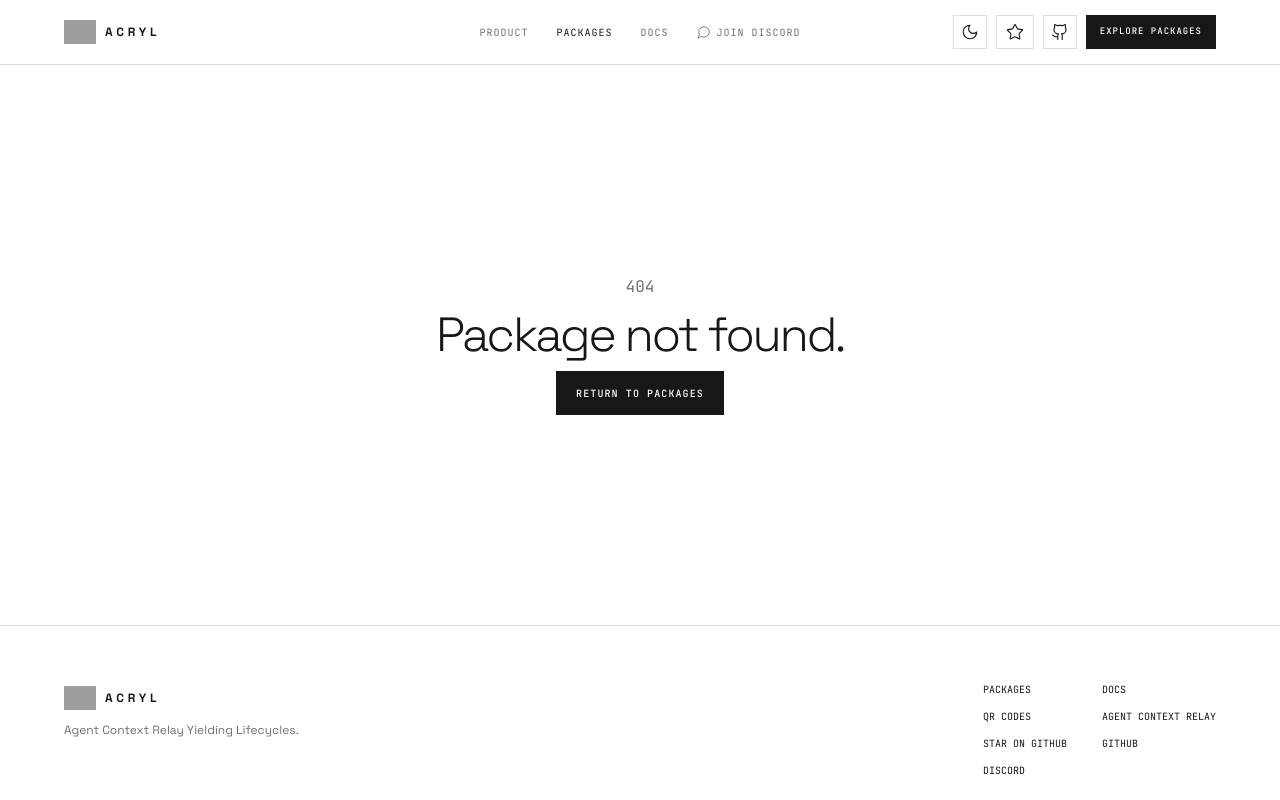
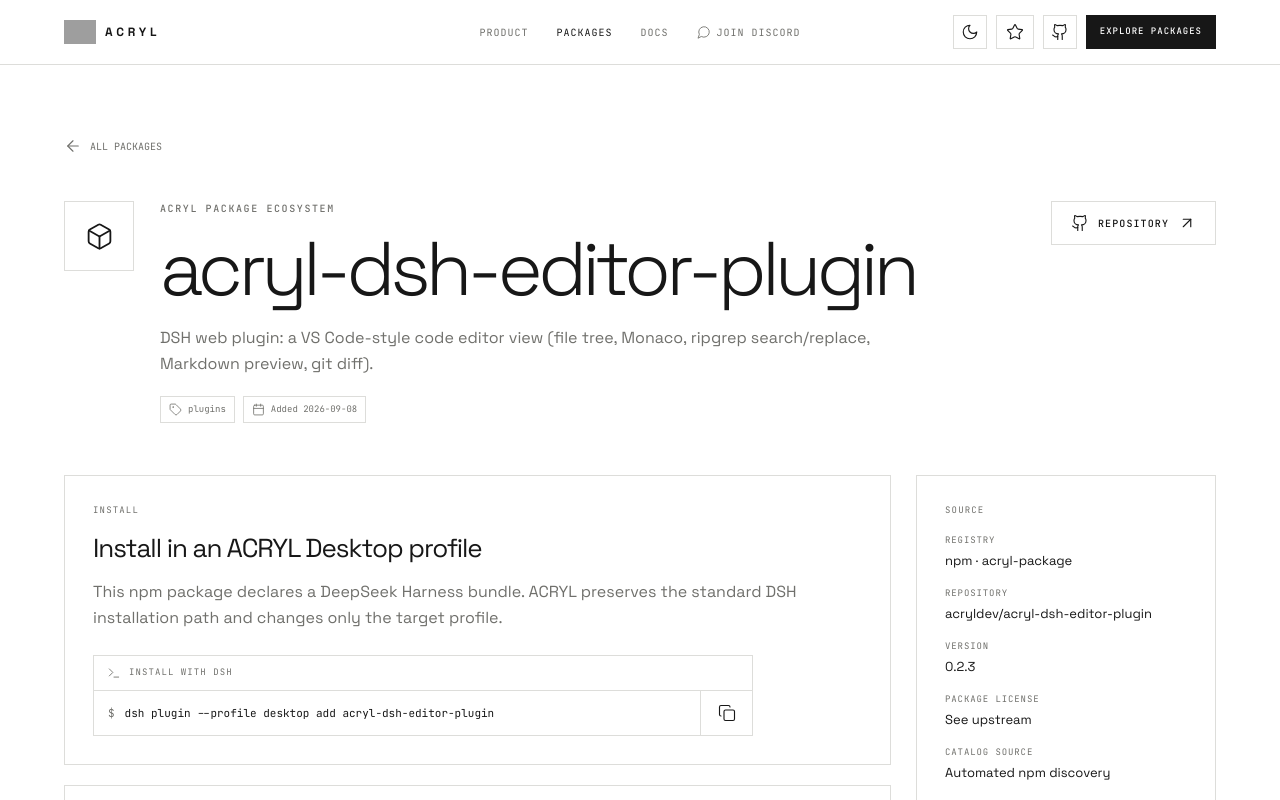
Before and after one commit to acryldev/acryldev.github.io, a React (Vite) app: page /packages/acryl-dsh-editor-plugin in a window 1280 px wide. Shown: the top 800 px of the page. Built offline with nearby package versions, Linux system fonts and the light colour scheme; no server answers; grey boxes are pictures that could not be loaded.

Commit message:
feat: feature dsh-cordis in package catalog

```diff
--- a/scripts/sync-acryl-catalog.mjs
+++ b/scripts/sync-acryl-catalog.mjs
@@ -1,10 +1,11 @@
-import { mkdir, writeFile } from 'node:fs/promises'
+import { mkdir, readFile, writeFile } from 'node:fs/promises'
 import { dirname, resolve } from 'node:path'
 import { fileURLToPath } from 'node:url'
 import { catalogPluginFromManifest, discoveryKeyword } from './lib/acryl-catalog.mjs'
 
 const root = resolve(dirname(fileURLToPath(import.meta.url)), '..')
 const outputPath = resolve(root, 'src', 'data', 'acryl-catalog.json')
+const maintainedPath = resolve(root, 'src', 'data', 'maintained-acryl-packages.json')
 const searchEndpoint = 'https://registry.npmjs.org/-/v1/search'
 const registryEndpoint = 'https://registry.npmjs.org'
 const pageSize = 250
@@ -52,11 +53,15 @@
 }
 
 const searchPackages = await discoverPackages()
-const plugins = (await mapConcurrent(searchPackages, async searchPackage => {
+const discovered = (await mapConcurrent(searchPackages, async searchPackage => {
   const encodedName = encodeURIComponent(searchPackage.name)
   const manifest = await fetchJson(`${registryEndpoint}/${encodedName}/latest`)
   return catalogPluginFromManifest(manifest, searchPackage)
-})).filter(Boolean).sort((left, right) => (right.added ?? '').localeCompare(left.added ?? '') || left.name.localeCompare(right.name))
+})).filter(Boolean)
+const maintained = JSON.parse(await readFile(maintainedPath, 'utf8'))
+if (!Array.isArray(maintained)) throw new Error('maintained ACRYL packages must be an array')
+const plugins = [...new Map([...maintained, ...discovered].map(plugin => [plugin.id, plugin])).values()]
+  .sort((left, right) => (right.added ?? '').localeCompare(left.added ?? '') || left.name.localeCompare(right.name))
 
 const document = {
   generatedAt: new Date().toISOString(),
--- a/src/data/acryl-catalog.json
+++ b/src/data/acryl-catalog.json
@@ -1,9 +1,46 @@
 {
-  "generatedAt": "2026-08-26T10:50:40.397Z",
+  "generatedAt": "2026-09-09T11:16:50.660Z",
   "source": {
     "name": "npm public registry",
     "registry": "https://registry.npmjs.org",
     "keyword": "acryl-package"
   },
-  "plugins": []
+  "plugins": [
+    {
+      "id": "dsh-cordis",
+      "name": "dsh-cordis",
+      "repository": "https://github.com/acryldev/dsh-cordis",
+      "category": "plugins",
+      "description": {
+        "en": "Cordis plugin that packages the DeepSeek Harness coding engine for a Loader-managed ACRYL runtime."
+      },
+      "added": "2026-09-09",
+      "source": "acryl",
+      "install": "dsh plugin --profile desktop add dsh-cordis",
+      "publisher": "acryldev",
+      "version": "0.1.0",
+      "manifestStatus": "valid",
+      "kinds": [
+        "plugins"
+      ]
+    },
+    {
+      "id": "acryl-dsh-editor-plugin",
+      "name": "acryl-dsh-editor-plugin",
+      "repository": "https://github.com/acryldev/acryl-dsh-editor-plugin",
+      "category": "plugins",
+      "description": {
+        "en": "DSH web plugin: a VS Code-style code editor view (file tree, Monaco, ripgrep search/replace, Markdown preview, git diff)."
+      },
+      "added": "2026-09-08",
+      "source": "acryl",
+      "install": "dsh plugin --profile desktop add acryl-dsh-editor-plugin",
+      "publisher": "webboxescom",
+      "version": "0.2.3",
+      "manifestStatus": "valid",
+      "kinds": [
+        "plugins"
+      ]
+    }
+  ]
 }
--- a/src/pages/PackagesPage.tsx
+++ b/src/pages/PackagesPage.tsx
@@ -171,7 +171,7 @@
 
       {!hasFilters && page === 1 && (
         <section className="native-section page-width" aria-labelledby="native-heading">
-          <div className="directory-section-heading"><div><p>NATIVE ECOSYSTEM</p><h2 id="native-heading">ACRYL packages</h2></div><Link to="/docs#publish">Publish a package <ArrowUpRight aria-hidden="true" /></Link></div>
+          <div className="directory-section-heading"><div><p>MAINTAINED FOR THE ACRYL ECOSYSTEM</p><h2 id="native-heading">ACRYL packages</h2></div><Link to="/docs#publish">Publish a package <ArrowUpRight aria-hidden="true" /></Link></div>
           {acrylCatalog.plugins.length > 0 ? (
             <div className="discovery-grid native-package-grid">{acrylCatalog.plugins.slice(0, 6).map(plugin => <PackageCard plugin={plugin} key={plugin.id} />)}</div>
           ) : (
```
Also changed, not shown: src/data/maintained-acryl-packages.json (added, +18 -0 lines), 2 other files (tests, documents, lock files or other folders).
